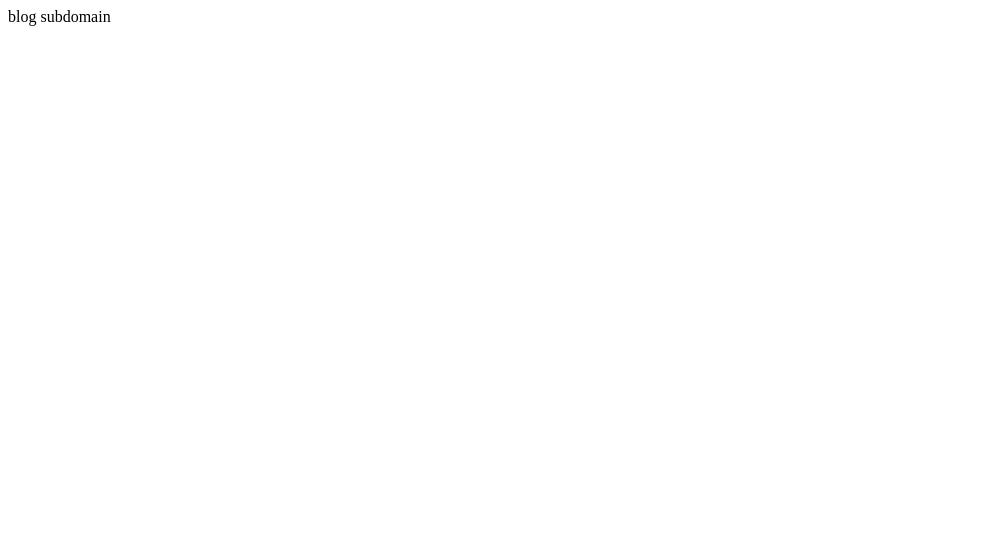
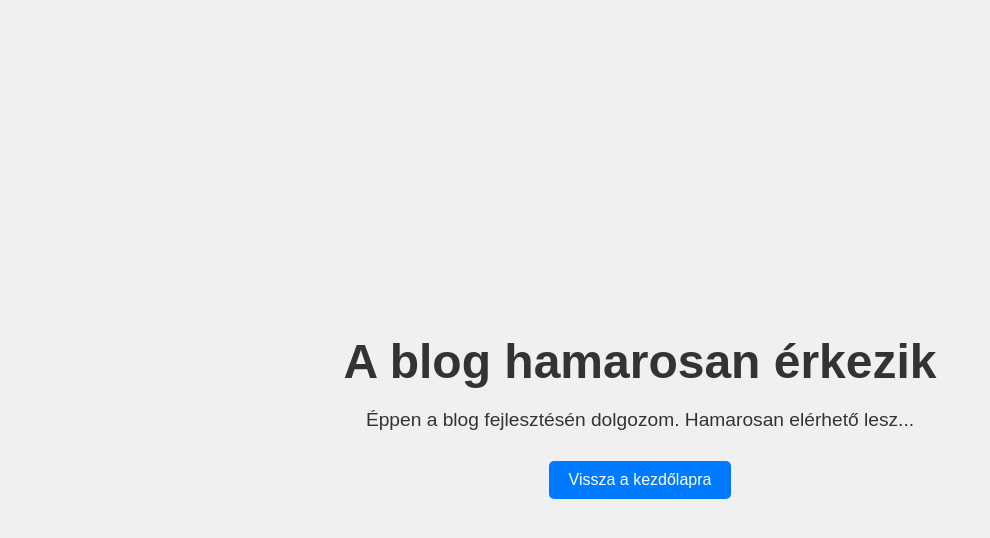
Before and after one commit to csete-andor/blog.csete-andor.github.io, a plain HTML site: page index.html in a window 1280 px wide. Shown: the whole page, without its empty margins (0-990 px from the left). Drawn offline with Linux system fonts and the light colour scheme.

Commit message:
Update index.html

```diff
--- a/index.html
+++ b/index.html
@@ -1 +1,57 @@
-blog subdomain
+<!DOCTYPE html>
+<html lang="en">
+<head>
+  <meta charset="UTF-8">
+  <meta name="viewport" content="width=device-width, initial-scale=1.0">
+  <title>Blog Coming Soon</title>
+  <style>
+    body {
+      font-family: Arial, sans-serif;
+      margin: 0;
+      padding: 0;
+      display: flex;
+      justify-content: center;
+      align-items: center;
+      height: 100vh;
+      background-color: #f0f0f0;
+      color: #333;
+    }
+
+    .container {
+      text-align: center;
+    }
+
+    h1 {
+      font-size: 3em;
+      margin-bottom: 20px;
+    }
+
+    p {
+      font-size: 1.2em;
+      margin-bottom: 30px;
+    }
+
+    .button {
+      display: inline-block;
+      padding: 10px 20px;
+      text-decoration: none;
+      background-color: #007bff;
+      color: #fff;
+      border-radius: 5px;
+      font-size: 1em;
+      transition: background-color 0.3s ease;
+    }
+
+    .button:hover {
+      background-color: #0056b3;
+    }
+  </style>
+</head>
+<body>
+  <div class="container">
+    <h1>A blog hamarosan érkezik</h1>
+    <p>Éppen a blog fejlesztésén dolgozom. Hamarosan elérhető lesz...</p>
+    <a href="www.cseteandor.hu" class="button">Vissza a kezdőlapra</a>
+  </div>
+</body>
+</html>
```
